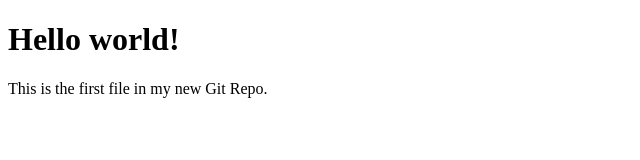
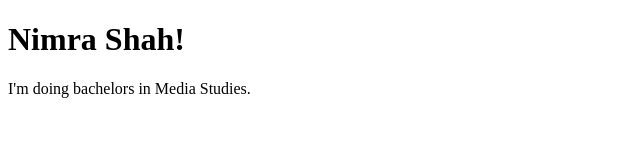
Before and after one commit to NimraShahh/NimraShahh.github.io, a plain HTML site: page index.html in a window 1280 px wide. Shown: the whole page, without its empty margins (0-640 px from the left). Drawn offline with Linux system fonts and the light colour scheme.

Commit message:
Update index.html

```diff
--- a/index.html
+++ b/index.html
@@ -1,13 +1,13 @@
 <!DOCTYPE html>
 <html>
 <head>
-<title>Hello World!</title>
+<title>Nimra Shah!</title>
 <link rel="stylesheet" href="bluestyle.css">
 </head>
 <body>
 
-<h1>Hello world!</h1>
-<p>This is the first file in my new Git Repo.</p>
+<h1>Nimra Shah!</h1>
+<p>I'm doing bachelors in Media Studies.</p>
 
 </body>
 </html>
```
